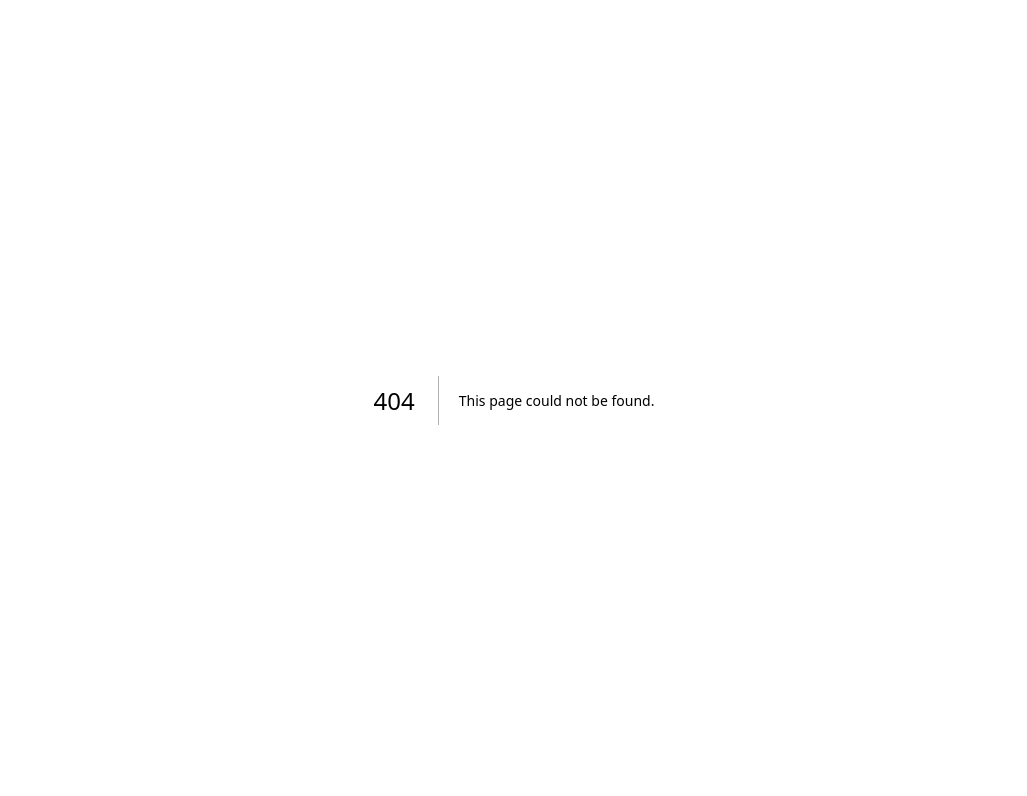
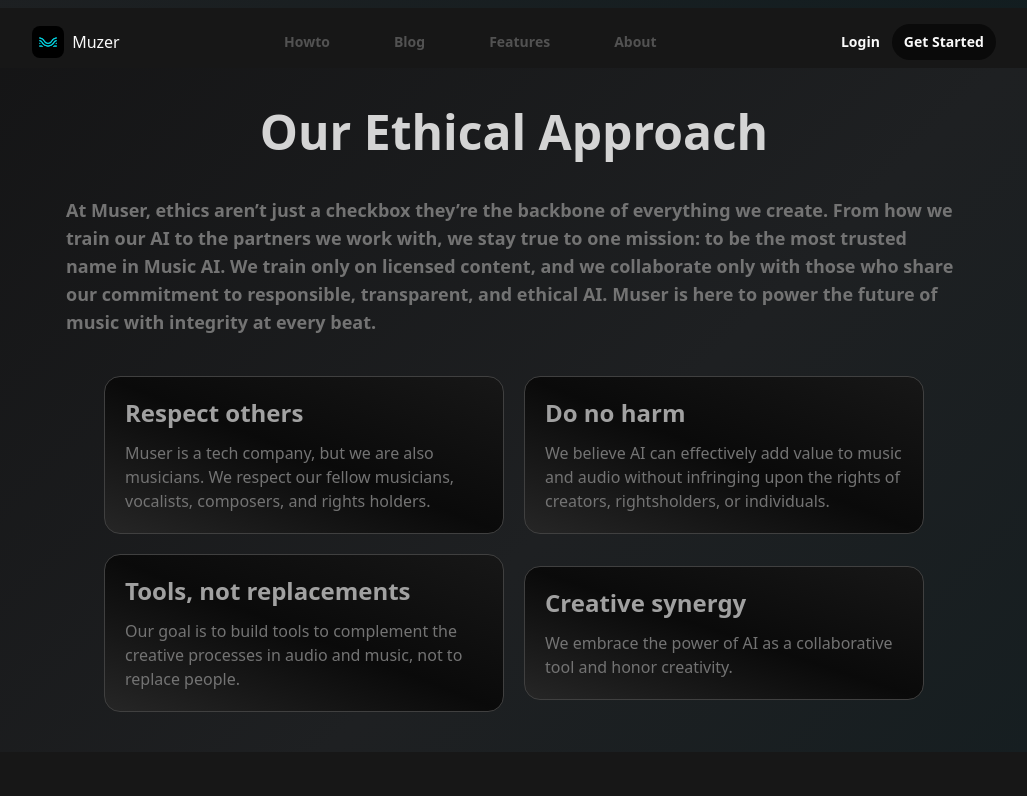
Before and after one commit to shogun444/Muzer, a Next.js app: page /about in a window 1280 px wide. Before the commit this address had no page. Shown: the top 796 px of the page, without its empty margins (126-1153 px from the left). Built offline with nearby package versions, Linux system fonts and the light colour scheme; no server answers.

Commit message:
Finished App

```diff
--- a/src/app/howto/layout.tsx
+++ b/src/app/about/layout.tsx
@@ -3,8 +3,7 @@
 
 export default function Layout({children} : any){
 return(<>
-<div className="min-h-screen   w-full pt-2 bg-gradient-to-tr from-[#141415] via-[#1e2022] to-[#111d20] text-white">
-
+<div className="min-h-screen w-full pt-2 bg-gradient-to-tr from-[#141415] via-[#1e2022] to-[#111d20] text-white">
 
   {children}
 
--- /dev/null
+++ b/src/app/about/page.tsx
@@ -0,0 +1,60 @@
+import { Button } from "@/components/ui/button";
+import Navbar from "../components/Navbar";
+import Link from "next/link";
+import Footer from "../components/Footer";
+
+
+export default function About(){
+
+
+const headings = [
+  {
+title : 'Respect others',
+description : 'Muser is a tech company, but we are also musicians. We respect our fellow musicians, vocalists, composers, and rights holders.'
+  },
+   {
+title : 'Do no harm',
+description : 'We believe AI can effectively add value to music and audio without infringing upon the rights of creators, rightsholders, or individuals.'
+  },
+   {
+title : 'Tools, not replacements',
+description : 'Our goal is to build tools to complement the creative processes in audio and music, not to replace people.'
+  },
+   {
+title : 'Creative synergy',
+description : 'We embrace the power of AI as a collaborative tool and honor creativity.'
+  },
+]
+
+
+
+
+
+  return(<>
+  <div className="md:mx-23  bg-gradient-to-br from-[#141415] via-[#1e2022] to-[#111d20] ">
+         <Navbar />
+
+<h1 className="text-5xl max-w-4xl mx-auto text-center font-semibold text-neutral-300 my-10">
+    Our Ethical Approach
+
+</h1>
+<h1  className="text-lg font-semibold max-w-4xl mx-auto text-neutral-500 mb-10">
+  At Muser, ethics aren’t just a checkbox they’re the backbone of everything we create. From how we train our AI to the partners we work with, we stay true to one mission: to be the most trusted name in Music AI.
+We train only on licensed content, and we collaborate only with those who share our commitment to responsible, transparent, and ethical AI.
+Muser is here to power the future of music  with integrity at every beat.
+
+
+</h1>
+
+<div className="flex flex-wrap gap-5 justify-center items-center pb-10">
+  {headings.map((itm,idx)=>(<div key={idx} className="rounded-2xl border-1 border-neutral-700 w-100 p-5 bg-gradient-to-tr from-neutral-800 to bg-neutral-900 via-neutral-950">
+    <h1 className="font-semibold text-neutral-400 text-2xl">{itm.title}  </h1>
+    <h2 className="text-neutral-500 mt-3">{itm.description}  </h2>
+
+
+  </div>))}
+</div>
+        <Footer/>
+        </div>
+  </>)
+}
--- a/src/app/blog/page.tsx
+++ b/src/app/blog/page.tsx
@@ -47,7 +47,7 @@
 
 
 
-    <div className=" mx-23 pb-12  bg-gradient-to-br from-[#141415] via-[#1e2022] to-[#111d20]  min-h-screen" onClick={() => modal && setModal(false)}>
+    <div className=" md:mx-23   bg-gradient-to-br from-[#141415] via-[#1e2022] to-[#111d20]  min-h-screen" onClick={() => modal && setModal(false)}>
       <Navbar />
       <h1 className="text-xl pt-15 text-center font-semibold text-cyan-700">
         WELCOME TO THE MOISES BLOG
@@ -61,7 +61,7 @@
         The latest news, tips, ideas, and tools surrounding Muser and the music community.
       </h2>
 
-      <div className="flex flex-wrap justify-center gap-10">
+      <div className="flex flex-wrap justify-center gap-10 pb-10">
         {blogs.map((itm, idx) => (
           <motion.div
             key={idx}
--- a/src/app/components/Dashboard.tsx
+++ b/src/app/components/Dashboard.tsx
@@ -79,8 +79,9 @@
 
           {inputValue && (
             <X
+            size={28}
               onClick={() => setInputValue('')}
-              className="absolute right-4 top-2 text-neutral-500 cursor-pointer"
+              className="absolute right-4 top-2 md:right-50 text-neutral-500 cursor-pointer"
             />
           )}
 
--- a/src/app/components/Landing.tsx
+++ b/src/app/components/Landing.tsx
@@ -7,8 +7,9 @@
 
 import Section from "./Section";
 import Bento from "./Bento";
+
+import WordSplit from "./WordSplit";
 import Link from "next/link";
-import WordSplit from "./WordSplit";
 
 
 export default function Landing() {
@@ -332,7 +333,9 @@
                 <p className="text-sm pt-4 text-center text-neutral-400 max-w-xl mx-auto">
                   {feature.description}
                 </p>
-                <Button variant={'outline'} className="w-fit text-neutral-800 mx-auto mt-6">Learn More</Button>
+                <Link href={'/features'}>
+                <Button variant={'outline'} className="w-fit text-neutral-800 ml-30 mt-6">Learn More</Button>
+               </Link>
                 </div>
 
                 <img  height={100} width={500} src={feature.src}/>
@@ -366,9 +369,11 @@
 
 
                 <img className="mx-auto" height={70} width={280} src={feature.src}/>
-                 <div className="flex justify-center ">
+                 <Link
+                 href={'/features'}
+                 className="flex justify-center ">
                      <Button variant={'outline'} className="w-fit text-neutral-800   mb-1">Learn More</Button>
-                </div>
+                </Link>
               </motion.div>
 
  </div>
--- a/src/app/components/Navbar.tsx
+++ b/src/app/components/Navbar.tsx
@@ -9,16 +9,17 @@
 
   const Links =[
 {
-    href : '/music',
-    heading : 'Music'
-},{
     href : '/howto',
     heading : 'Howto'}
     ,{
     href : '/blog',
     heading : 'Blog'},{
     href : '/features',
-    heading : 'Features'}
+    heading : 'Features'},
+    {
+    href : '/about',
+    heading : 'About'
+}
 ]
   const [small,setSmall] = useState(false)
    const [hovered,setHovered] = useState<null | number>(null)
--- a/src/app/features/page.tsx
+++ b/src/app/features/page.tsx
@@ -47,17 +47,17 @@
 
 
 
-  return(<div className="mx-23  bg-neutral-900">
+  return(<div className="md:mx-23  bg-gradient-to-r from-[#121212] via-[#1e1e1e] to-[#0f0f0f]">
   <Navbar/>
 <h1 className="text-5xl text-center font-semibold text-neutral-300 my-10">  Explore all Moises features</h1>
-<h1 className="max-w-4xl mx-auto text-neutral-400  mt-10"> Unlock your creative potential with features designed to revolutionize how you create, practice, and produce music. </h1>
+<h1 className="max-w-4xl mx-auto text-neutral-400  mt-10 text-lg font-semibold text-center"> Unlock your creative potential with features designed to revolutionize how you create, practice, and produce music. </h1>
 <div className="flex flex-wrap justify-center gap-6 px-4 py-10">
   {features.map((itm, idx) => (
     <motion.div
       key={idx}
       whileHover={{ scale: 1.03 }}
       transition={{ duration: 0.1 }}
-      className="bg-gradient-to-br cursor-pointer from-[#121212] via-[#1e1e1e] to-[#0f0f0f] rounded-2xl shadow-lg w-[320px] p-6 hover:shadow-cyan-700/30 transition-shadow duration-300"
+      className="bg-gradient-to-br cursor-pointer from-[#141415] via-[#1e2022] to-[#111d20] rounded-2xl shadow-lg w-[320px] p-6 hover:shadow-cyan-700/30 transition-shadow duration-300"
     >
       <h2 className="text-xl sm:text-2xl font-semibold text-cyan-500 text-center mb-3">
         {itm.heading}
--- a/src/app/howto/page.tsx
+++ b/src/app/howto/page.tsx
@@ -6,13 +6,15 @@
 
 export default function Howto(){
   return(<>
-  <div className="mx-23  bg-gradient-to-br from-[#141415] via-[#1e2022] to-[#111d20] ">
+  <div className="md:mx-23  bg-gradient-to-br from-[#141415] via-[#1e2022] to-[#111d20] ">
          <Navbar />
 
 
         <h1 className="text-5xl text-center font-semibold text-neutral-300 my-10">How to Add Videos: Step-by-Step Guide</h1>
 
-        <h2 className="max-w-4xl mx-auto text-neutral-400  mt-10">Looking to add your favorite YouTube videos to Muser? Whether you're curating playlists, remixing audio, or just exploring content, adding a video is fast and effortless with Muser’s user-friendly interface.
+        <h2 className="max-w-4xl text-lg  font-semibold mx-auto text-neutral-400  mt-15">Looking to add your favorite YouTube videos to Muser? Whether you're curating playlists or just exploring content, adding a video is fast and effortless with Muser’s user-friendly interface.
+          </h2>
+          <h2 className="max-w-4xl  mx-auto text-neutral-400  mt-3">
 <br /><br />
 Follow the simple steps below to get started:
 <br />
@@ -25,10 +27,12 @@
 2. Copy the YouTube Video URL
 Once the video is open, navigate to the browser’s address bar.
 Copy the full YouTube link (e.g., https://www.youtube.com/watch?v=abc123xyz).
+
+<img className="mt-8 rounded-2xl" src='/howtodo.PNG' alt="" />
 <br />
 <br />
 3. Launch the Muser Web App
-Open https://muser.yourapp.com (or your actual domain) in a new tab.
+Open https://muzer-taupe.vercel.app/  in a new tab.
 Make sure you're logged in to your account to access the full feature set.
 <br />
 <br />
@@ -37,6 +41,8 @@
 Paste the copied YouTube link into the input field provided.
 <br />
 <br />
+
+<img className="my-8 rounded-2xl " src="add.png" alt="" />
 5. Submit and View
 Click the “Submit” or “Add” button to finalize the upload.
 Muser will automatically fetch the video metadata and display it in your library or feed. You’re all set!
```
Also changed, not shown: public/add.png (added), public/howtodo.PNG (added).
